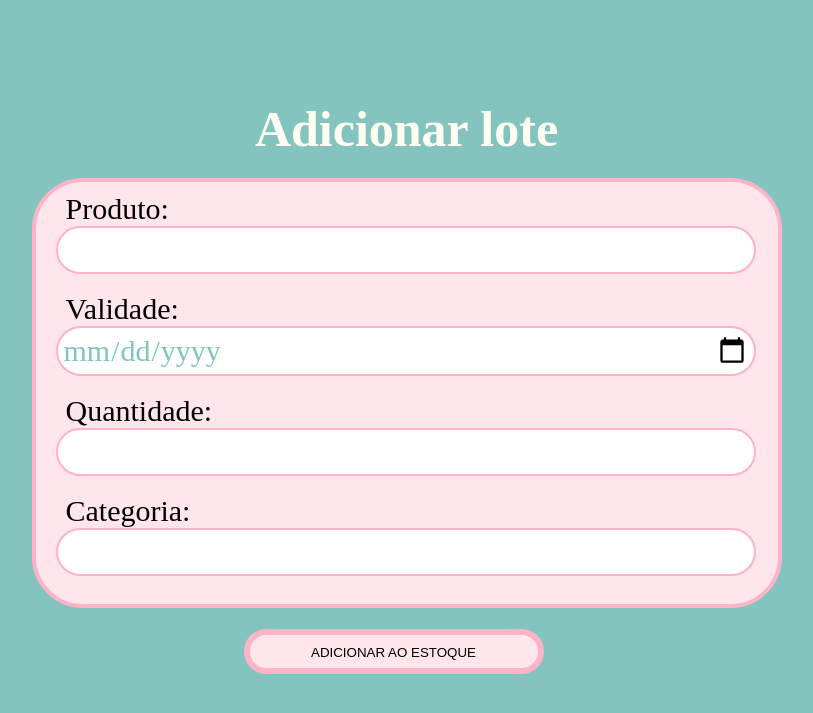
After one commit to soso1718/trabalhoFinal_crud, a PHP site: page /trabalho_final_login/form_estoque.php in a window 1280 px wide. The commit adds this page. Shown: the top 713 px of the page, without its empty margins (225-1038 px from the left). Run offline with PHP 8.4, Linux system fonts and the light colour scheme; the visitor is signed in with stand-in values (Sample User, id 1).

Commit message:
css feito-17.06.25

```diff
--- a/trabalho_final_login/css/style_login.css
+++ b/trabalho_final_login/css/style_login.css
@@ -13,8 +13,13 @@ body{
 }
 h1{
     color:#FFFCF2;
-    font-size: 40px;
+    font-size: 50px;
     font-family: 'Times New Roman', Times, serif;
+    /* background-color: #FFB3C6;
+    border-radius: 20px; */
+    /* padding: 5px;
+    border: 4.656px solid #FFB3C6;
+    border-radius: 30px; */
 }
 
 #login{
@@ -63,21 +68,24 @@ h1{
     border: 6.939px solid #FFB3C6;
     background: #FFE5EC;
 }
-.botao_inicio>a{
+.botao_inicio>a,button{
     text-decoration: none;
     padding: 10px 53px;
     border-radius: 58.98px;
     border: 6.939px solid #FFB3C6;
     background: #FFE5EC;
     color: black;
+    width: 300px;
+    height: 45px;
+
 }
-.botao_inicio>button{
+/* .botao_inicio>button{
     width: 300px;
     height: 45px;
     border-radius: 58.98px;
     border: 6.939px solid #FFB3C6;
     background: #FFE5EC;
-}
+} */
 
 #link_cadastro{
     color:black;
@@ -98,7 +106,8 @@ h1{
     border-radius: 18.624px;
     border: 4.656px solid #FFB3C6;
     background: #FFFCF2;
-    margin-left: 50px;
+    margin-left: 60px;
+
 }
 #cadastro>label{
     font-size: 30px;
@@ -119,3 +128,62 @@ h1{
     color:black;
     padding-left: 249px;
 }
+
+table{
+    background-color: #FFE5EC;
+    width: 100%;
+    border: 6.939px solid #FFB3C6;
+    margin-top: 20px;
+    margin-bottom: 20px;
+}
+table>th, td{
+    padding: 5px;
+    font-size: 20px;
+}
+tr>th{
+    padding: 5px;
+    font-size: 20px;
+
+}
+
+#estoque{
+    width: 750px;
+    height: 430px;
+    border-radius: 51.216px;
+    border: 4.656px solid #FFB3C6;
+    background: #FFE5EC;
+    padding-top: 10px;
+    margin-top: 20px;
+}
+#estoque>input{
+    font-size: 30px;
+    font-family: 'Times New Roman', Times, serif;
+    margin-left: 20px;
+    width: 700px;
+    border-radius: 30px;
+    padding: 5px;
+    color:#83C5BE;
+    border: 2px solid #FFB3C6;
+}
+#estoque>label{
+    font-size: 30px;
+    font-family: 'Times New Roman', Times, serif;
+    margin-left: 30px;
+}
+#botao_estoque>button{
+    width: 300px;
+    height: 45px;
+    border-radius: 58.98px;
+    border: 6.939px solid #FFB3C6;
+    background: #FFE5EC;
+    margin-top:35px;
+    margin-left: 208px;
+}
+a{
+    text-decoration: none;
+    color:#4ea098;
+}
+button>a{
+    color: black;
+    font-size: 15px;
+}
--- /dev/null
+++ b/trabalho_final_login/form_estoque.php
@@ -0,0 +1,35 @@
+<!DOCTYPE html>
+<html lang="pt-br">
+<head>
+    <meta charset="UTF-8">
+    <meta name="viewport" content="width=device-width, initial-scale=1.0">
+    <title>Gerenciador de estoque</title>
+    <link rel="stylesheet" href="css/style_login.css">
+</head>
+<body>
+    <?php
+    require_once 'seguranca.php';
+    if(isset($_GET['erro'])){
+        if($_GET['erro']==2){
+            echo "<h3> Não foi possível adicionar o novo lote.</h3> ";
+        }} ?>
+
+    <h1>Adicionar lote</h1>
+    <form id="estoque" action="estoque.php" method="POST">
+    <label> Produto: </label> <br>
+        <input type = "text" name="produto" required> <br> <br>
+    <label> Validade: </label> <br>
+        <input type = "date" name="validade" required> <br> <br>
+    <label> Quantidade: </label> <br>
+        <input type = "number" name="quantidade" required> <br> <br>
+    <label> Categoria: </label> <br>
+        <input type = "text" name="categoria" required> <br> <br>
+    <input type="hidden" name="id" value="save">
+
+    <div id="botao_estoque">
+        <button type="submit">ADICIONAR AO ESTOQUE</button>
+    </div>
+
+    </form>
+</body>
+</html>
--- a/trabalho_final_login/pagPrincipal.php
+++ b/trabalho_final_login/pagPrincipal.php
@@ -19,7 +19,7 @@
 
         <div class="botao_inicio">
             <a href="http://localhost/trabalho_final_login/pagCadastro"> Cadastro de novos pacientes  </a> <br> <br>
-            <button type="submit">Estoque</button> <br> <br>
+            <a href="http://localhost/trabalho_final_login/form_estoque.php"> Estoque </a> <br> <br>
             <button type="submit">Agendamentos</button> <br> <br>
             <button type="submit">Catálogo</button> <br> <br>
         </div>
```
Also changed, not shown: trabalho_final_login/atualizaCadastro.php (+24 -11 lines), trabalho_final_login/cadastro.php (+47 -46 lines), trabalho_final_login/deleteEstoque.php (added, +20 -0 lines), trabalho_final_login/estoque.php (added, +87 -0 lines), trabalho_final_login/form_atualizarCadastro.php (added, +23 -0 lines), trabalho_final_login/atualizaEstoque.php (added).
